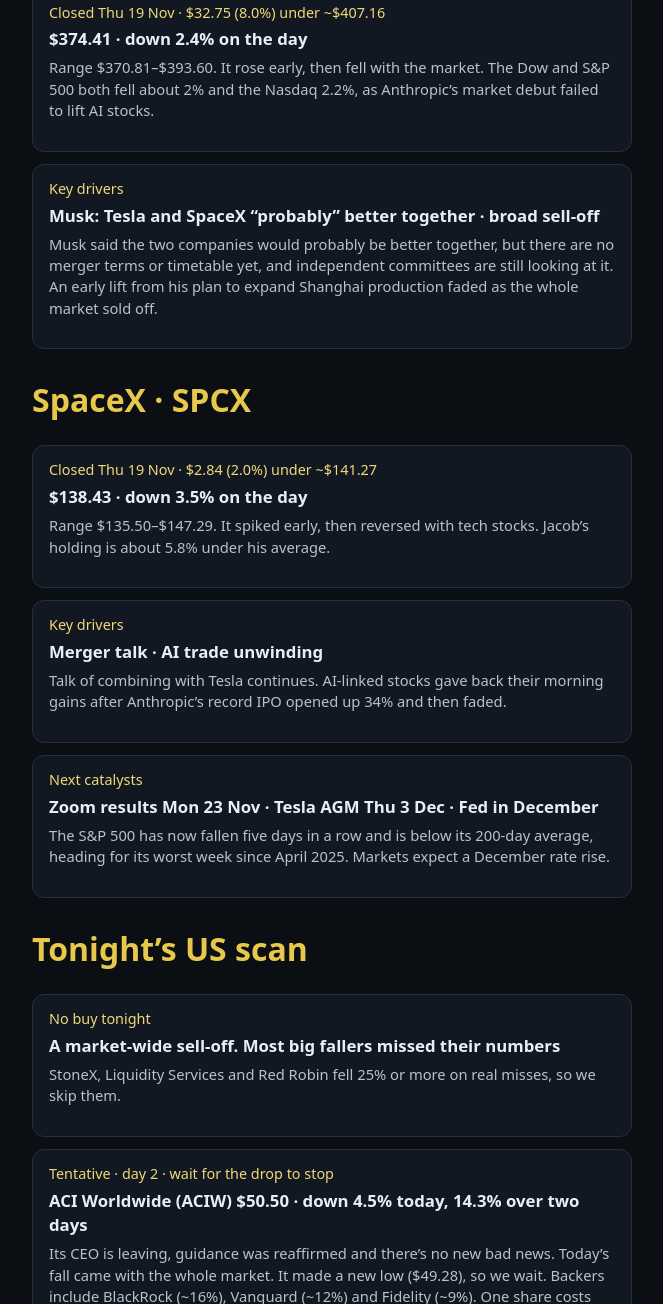
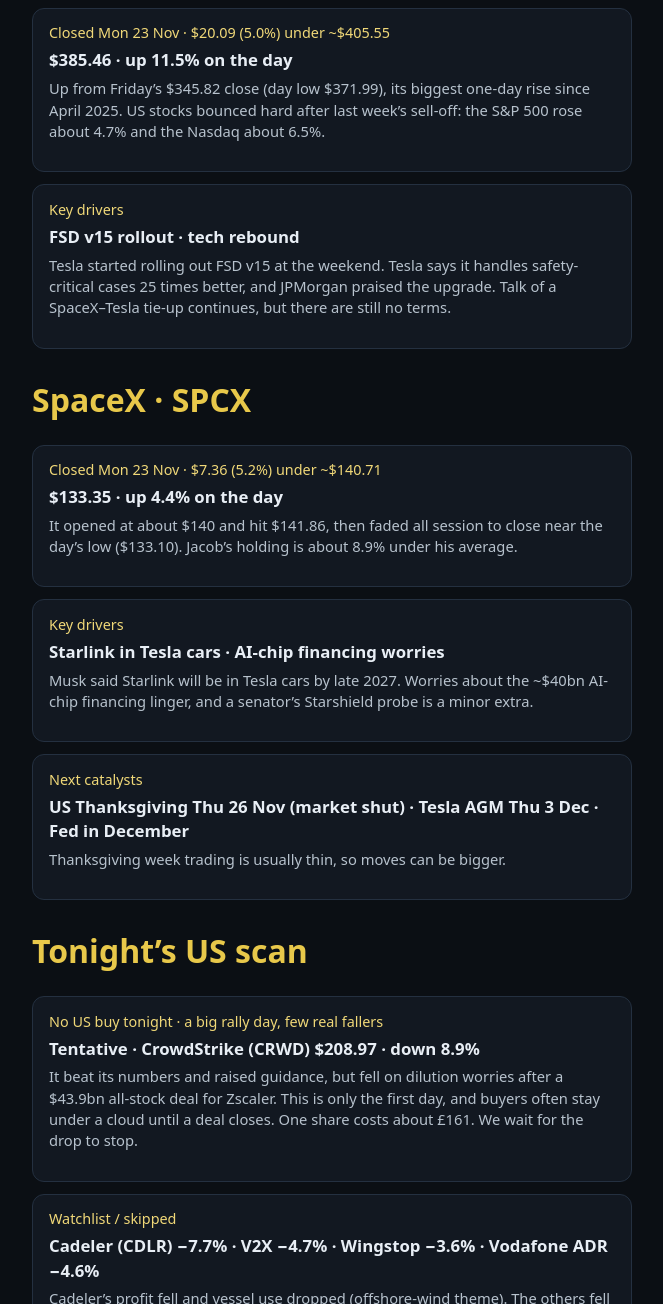
Before and after one commit to AlexanderRead2/alex-hub, a plain HTML site: page joe.html in a window 1280 px wide. Shown: the part 499-1803 px from the top of the page, without its empty margins (308-971 px from the left). Drawn offline with Linux system fonts and the light colour scheme.

Commit message:
Joe: US close update 23 Nov

```diff
--- a/joe.html
+++ b/joe.html
@@ -18,63 +18,58 @@
     </nav>
 
     <h1>Markets</h1>
-    <p class="meta">Tesla · SpaceX · long-term holds · Updated Thu 19 Nov 2026, 9:40 pm UK time (GMT) · Joe</p>
+    <p class="meta">Tesla · SpaceX · long-term holds · Updated Mon 23 Nov 2026, 9:35 pm UK time (GMT) · Joe</p>
 
     <div class="card soon">
       <div class="when">Your averages · buying zones</div>
-      <div class="title">Tesla (TSLA) £311.12 ≈ $407.16 · SpaceX (SPCX) £107.95 ≈ $141.27</div>
-      <p class="note">Converted at tonight’s GBP/USD rate of about 1.309, using your ISA averages from Freetrade. Jacob’s JISA SpaceX average is £112.28 ≈ $146.94. Tesla is about 8.0% under your average (below the 5% line ~$386.80; 10% line ~$366.44). SpaceX is about 2.0% under your ISA average and 5.8% under Jacob’s.</p>
+      <div class="title">Tesla (TSLA) £311.12 ≈ $405.55 · SpaceX (SPCX) £107.95 ≈ $140.71</div>
+      <p class="note">Converted at tonight’s GBP/USD rate of about 1.3035, using your ISA averages from Freetrade. Jacob’s JISA SpaceX average is £112.28 ≈ $146.36. Tesla is about 5.0% under your average (right on the 5% line ~$385.27; 10% line ~$364.99). SpaceX is about 5.2% under your ISA average and 8.9% under Jacob’s.</p>
     </div>
 
     <h1 style="margin-top:1.75rem">Tesla · TSLA</h1>
     <div class="card soon">
-      <div class="when">Closed Thu 19 Nov · $32.75 (8.0%) under ~$407.16</div>
-      <div class="title">$374.41 · down 2.4% on the day</div>
-      <p class="note">Range $370.81–$393.60. It rose early, then fell with the market. The Dow and S&amp;P 500 both fell about 2% and the Nasdaq 2.2%, as Anthropic’s market debut failed to lift AI stocks.</p>
+      <div class="when">Closed Mon 23 Nov · $20.09 (5.0%) under ~$405.55</div>
+      <div class="title">$385.46 · up 11.5% on the day</div>
+      <p class="note">Up from Friday’s $345.82 close (day low $371.99), its biggest one-day rise since April 2025. US stocks bounced hard after last week’s sell-off: the S&amp;P 500 rose about 4.7% and the Nasdaq about 6.5%.</p>
     </div>
     <div class="card">
       <div class="when">Key drivers</div>
-      <div class="title">Musk: Tesla and SpaceX “probably” better together · broad sell-off</div>
-      <p class="note">Musk said the two companies would probably be better together, but there are no merger terms or timetable yet, and independent committees are still looking at it. An early lift from his plan to expand Shanghai production faded as the whole market sold off.</p>
+      <div class="title">FSD v15 rollout · tech rebound</div>
+      <p class="note">Tesla started rolling out FSD v15 at the weekend. Tesla says it handles safety-critical cases 25 times better, and JPMorgan praised the upgrade. Talk of a SpaceX–Tesla tie-up continues, but there are still no terms.</p>
     </div>
 
     <h1 style="margin-top:1.75rem">SpaceX · SPCX</h1>
     <div class="card soon">
-      <div class="when">Closed Thu 19 Nov · $2.84 (2.0%) under ~$141.27</div>
-      <div class="title">$138.43 · down 3.5% on the day</div>
-      <p class="note">Range $135.50–$147.29. It spiked early, then reversed with tech stocks. Jacob’s holding is about 5.8% under his average.</p>
+      <div class="when">Closed Mon 23 Nov · $7.36 (5.2%) under ~$140.71</div>
+      <div class="title">$133.35 · up 4.4% on the day</div>
+      <p class="note">It opened at about $140 and hit $141.86, then faded all session to close near the day’s low ($133.10). Jacob’s holding is about 8.9% under his average.</p>
     </div>
     <div class="card">
       <div class="when">Key drivers</div>
-      <div class="title">Merger talk · AI trade unwinding</div>
-      <p class="note">Talk of combining with Tesla continues. AI-linked stocks gave back their morning gains after Anthropic’s record IPO opened up 34% and then faded.</p>
+      <div class="title">Starlink in Tesla cars · AI-chip financing worries</div>
+      <p class="note">Musk said Starlink will be in Tesla cars by late 2027. Worries about the ~$40bn AI-chip financing linger, and a senator’s Starshield probe is a minor extra.</p>
     </div>
     <div class="card soon">
       <div class="when">Next catalysts</div>
-      <div class="title">Zoom results Mon 23 Nov · Tesla AGM Thu 3 Dec · Fed in December</div>
-      <p class="note">The S&amp;P 500 has now fallen five days in a row and is below its 200-day average, heading for its worst week since April 2025. Markets expect a December rate rise.</p>
+      <div class="title">US Thanksgiving Thu 26 Nov (market shut) · Tesla AGM Thu 3 Dec · Fed in December</div>
+      <p class="note">Thanksgiving week trading is usually thin, so moves can be bigger.</p>
     </div>
 
     <h1 style="margin-top:1.75rem">Tonight’s US scan</h1>
     <div class="card">
-      <div class="when">No buy tonight</div>
-      <div class="title">A market-wide sell-off. Most big fallers missed their numbers</div>
-      <p class="note">StoneX, Liquidity Services and Red Robin fell 25% or more on real misses, so we skip them.</p>
+      <div class="when">No US buy tonight · a big rally day, few real fallers</div>
+      <div class="title">Tentative · CrowdStrike (CRWD) $208.97 · down 8.9%</div>
+      <p class="note">It beat its numbers and raised guidance, but fell on dilution worries after a $43.9bn all-stock deal for Zscaler. This is only the first day, and buyers often stay under a cloud until a deal closes. One share costs about £161. We wait for the drop to stop.</p>
     </div>
     <div class="card">
-      <div class="when">Tentative · day 2 · wait for the drop to stop</div>
-      <div class="title">ACI Worldwide (ACIW) $50.50 · down 4.5% today, 14.3% over two days</div>
-      <p class="note">Its CEO is leaving, guidance was reaffirmed and there’s no new bad news. Today’s fall came with the whole market. It made a new low ($49.28), so we wait. Backers include BlackRock (~16%), Vanguard (~12%) and Fidelity (~9%). One share costs about £39.</p>
-    </div>
-    <div class="card">
-      <div class="when">Watchlist</div>
-      <div class="title">Zoom (ZM) $83.82 · NetEase (NTES) $104.94 · AMD $489.19 · Williams-Sonoma (WSM) $220.66</div>
-      <p class="note">Zoom fell 9.6% after an analyst cut his price target. Its results are on 23 Nov, so we wait for them. NetEase and Williams-Sonoma missed their numbers. AMD fell 7.7% on a short-seller report.</p>
+      <div class="when">Watchlist / skipped</div>
+      <div class="title">Cadeler (CDLR) −7.7% · V2X −4.7% · Wingstop −3.6% · Vodafone ADR −4.6%</div>
+      <p class="note">Cadeler’s profit fell and vessel use dropped (offshore-wind theme). The others fell on downgrades or sales slumps that are still going on.</p>
     </div>
     <div class="card">
       <div class="when">Trial holdings</div>
-      <div class="title">AT&amp;T $21.85 (target $23.93) · Hexcel $76.09 (target $83.93) · Weir 2,198p (target ~2,572p)</div>
-      <p class="note">No targets hit and no top-ups. Hexcel is at the size limit for one holding. Trial cash is about £151.</p>
+      <div class="title">Hexcel $75.32 (target $83.93) · Weir 2,206p (target 2,547p)</div>
+      <p class="note">No targets hit and no top-ups. Hexcel is at the size limit for one holding. The SpaceX trade sold today for +5.9%. Trial cash is about £236, and the UK Investec idea is still waiting for your answer.</p>
     </div>
 
     <h1 style="margin-top:1.75rem">Watch schedule</h1>
@@ -89,7 +84,7 @@
       <p class="note">Candidates that dropped on a bad quarter or a knee-jerk reaction and have solid backers. These are separate from your long-term TSLA and SPCX holds.</p>
     </div>
 
-    <p class="meta" style="margin-top:1.5rem">Information only, not financial advice. You make the final call. Prices are Thursday 19 Nov 2026 closing prices (Yahoo Finance and others) and move fast.</p>
+    <p class="meta" style="margin-top:1.5rem">Information only, not financial advice. You make the final call. Prices are Monday 23 Nov 2026 closing prices (Yahoo Finance and others) and move fast.</p>
   </div>
 </body>
 </html>
```
